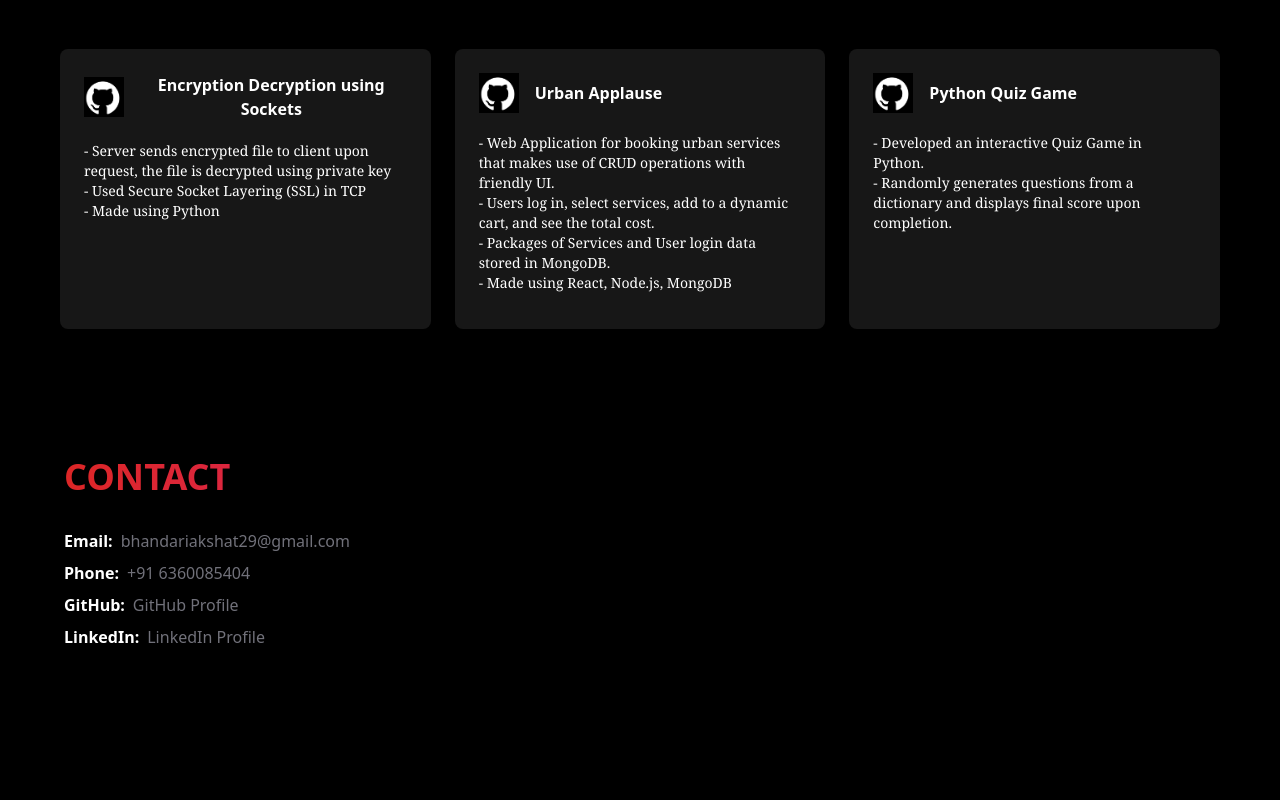
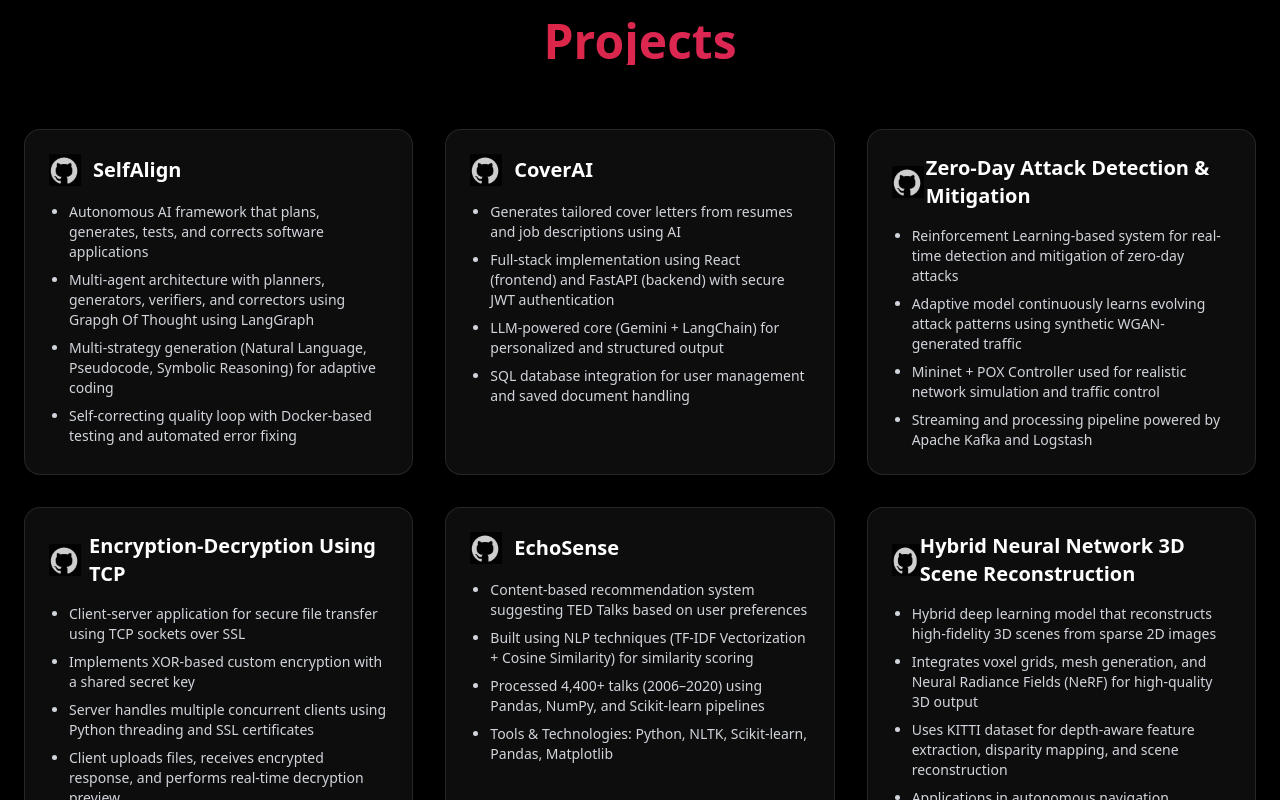
Before and after one commit to akshatb29/MyPortfolio, a React (Create React App) app: page / in a window 1280 px wide. Shown: the part 1720-2520 px from the top of the page. Before the commit the page ends 2489 px from the top, so only its background shows below. Built offline with nearby package versions, Linux system fonts and the light colour scheme.

Commit message:
Update Projects.jsx

```diff
--- a/src/components/Projects.jsx
+++ b/src/components/Projects.jsx
@@ -1,58 +1,142 @@
+//projects
 import React from 'react';
 import github1 from '../assets/github1.png';
 
+const projectData = [
+    // Top 3 main projects (updated)
+    {
+        title: "SelfAlign",
+        link: "https://github.com/selfalign-repo",
+        points: [
+            "Autonomous AI framework that plans, generates, tests, and corrects software applications",
+            "Multi-agent architecture with planners, generators, verifiers, and correctors using Grapgh Of Thought using LangGraph",
+            "Multi-strategy generation (Natural Language, Pseudocode, Symbolic Reasoning) for adaptive coding",
+            "Self-correcting quality loop with Docker-based testing and automated error fixing"
+        ]
+    },
+    {
+        title: "CoverAI",
+        link: "https://github.com/coverai-repo",
+        points: [
+            "Generates tailored cover letters from resumes and job descriptions using AI",
+            "Full-stack implementation using React (frontend) and FastAPI (backend) with secure JWT authentication",
+            "LLM-powered core (Gemini + LangChain) for personalized and structured output",
+            "SQL database integration for user management and saved document handling"
+        ]
+    },
+    {
+        title: "Zero-Day Attack Detection & Mitigation",
+        link: "https://github.com/your-zero-day-repo",
+        points: [
+            "Reinforcement Learning-based system for real-time detection and mitigation of zero-day attacks",
+            "Adaptive model continuously learns evolving attack patterns using synthetic WGAN-generated traffic",
+            "Mininet + POX Controller used for realistic network simulation and traffic control",
+            "Streaming and processing pipeline powered by Apache Kafka and Logstash"
+        ]
+    },
+
+    {
+        title: "Encryption-Decryption Using TCP",
+        link: "https://github.com/akshatb29/ENCRYPTION-DECRYPTION-USING-TCP",
+        points: [
+            "Client-server application for secure file transfer using TCP sockets over SSL",
+            "Implements XOR-based custom encryption with a shared secret key",
+            "Server handles multiple concurrent clients using Python threading and SSL certificates",
+            "Client uploads files, receives encrypted response, and performs real-time decryption preview"
+        ]
+    },
+
+    {
+        title: "EchoSense",
+        link: "https://github.com/echosense-repo",
+        points: [
+            "Content-based recommendation system suggesting TED Talks based on user preferences",
+            "Built using NLP techniques (TF-IDF Vectorization + Cosine Similarity) for similarity scoring",
+            "Processed 4,400+ talks (2006–2020) using Pandas, NumPy, and Scikit-learn pipelines",
+            "Tools & Technologies: Python, NLTK, Scikit-learn, Pandas, Matplotlib"
+        ]
+    },
+    // Remaining 6 projects unchanged
+    {
+        title: "Hybrid Neural Network 3D Scene Reconstruction",
+        link: "https://github.com/your-3d-reconstruction-repo",
+        points: [
+            "Hybrid deep learning model that reconstructs high-fidelity 3D scenes from sparse 2D images",
+            "Integrates voxel grids, mesh generation, and Neural Radiance Fields (NeRF) for high-quality 3D output",
+            "Uses KITTI dataset for depth-aware feature extraction, disparity mapping, and scene reconstruction",
+            "Applications in autonomous navigation, robotics, and AR/VR systems with reduced LiDAR dependency"
+        ]
+    }
+    ,
+
+    ,
+    // {
+    //     title: "Portfolio Website",
+    //     link: "#",
+    //     points: [
+    //         "Personal portfolio showcasing skills & projects",
+    //         "Built with React & Tailwind",
+    //         "Fully responsive"
+    //     ]
+    // },
+    // ,
+    // {
+    //     title: "Weather Dashboard",
+    //     link: "#",
+    //     points: [
+    //         "Fetches weather data using OpenWeather API",
+    //         "Responsive UI with graphs",
+    //         "Built with React and Chart.js"
+    //     ]
+    // }
+];
+
 const Projects = () => {
     return (
-        <div className='max-w-[1200px] mx-auto pb-4' id='projects'>
-            <div className="my-auto mx-5">
-                <h2 className="text-4xl font-bold mb-14 primary-color">PROJECTS</h2>
+        <section className="max-w-[1400px] mx-auto px-6 py-16" id="projects">
+            <h2 className="text-5xl font-extrabold px-5 primary-color text-center mb-16">
+                Projects
+            </h2>
 
-                <div className='text-white grid grid-cols-1 sm:grid-cols-2 md:grid-cols-3 gap-6 text-center'>
-                    <div className='bg-neutral-900 p-6 rounded-lg shadow-lg transition-transform transform hover:scale-105'>
-                        <h3 className='flex items-center justify-start font-bold text-1.5xl'>
-                            <a href="https://github.com/your-repo-link" target="_blank">
-                                <img src={github1} alt="GitHub" className="w-10 h-10 mr-4" />
-                            </a>
-                            Encryption Decryption using Sockets
-                        </h3>
-                        <div className='font-serif mt-2 text-sm overflow-y-auto h-auto py-3'>
-                            <p className='text-left'>- Server sends encrypted file to client upon request, the file is decrypted using private key</p>
-                            <p className='text-left'>- Used Secure Socket Layering (SSL) in TCP</p>
-                            <p className='text-left'>- Made using Python</p>
+            <div className="grid gap-8 grid-cols-1 sm:grid-cols-2 lg:grid-cols-3">
+                {projectData.map((project, index) => (
+                    <div
+                        key={index}
+                        className="relative bg-white/5 border border-white/10
+                                   rounded-2xl shadow-lg p-6 backdrop-blur-sm
+                                   hover:shadow-xl hover:border-purple-500/50
+                                   transition-all duration-300 group
+                                   flex flex-col justify-between
+                                   min-h-[320px]"
+                    >
+                        <div>
+                            <h3 className="flex items-center text-xl font-bold text-white mb-4">
+                                <a href={project.link} target="_blank" rel="noopener noreferrer">
+                                    <img
+                                        src={github1}
+                                        alt="GitHub"
+                                        className="w-8 h-8 mr-3 opacity-80 group-hover:opacity-100 transition"
+                                    />
+                                </a>
+                                {project.title}
+                            </h3>
+                            <ul className="text-sm text-gray-300 space-y-2 text-left list-disc list-outside pl-5">
+                                {project.points.map((point, i) => (
+                                    <li key={i}>{point}</li>
+                                ))}
+                            </ul>
+                        </div>
+
+                        {/* Glow hover border */}
+                        <div className="absolute inset-0 rounded-2xl border border-transparent
+                                        group-hover:border-purple-400/50
+                                        group-hover:shadow-[0_0_20px_rgba(168,85,247,0.4)] transition">
                         </div>
                     </div>
-
-                    <div className='bg-neutral-900 p-6 rounded-lg shadow-lg transition-transform transform hover:scale-105'>
-                        <h3 className='flex items-center justify-start font-bold text-1.5xl'>
-                            <a href="https://github.com/your-repo-link" target="_blank">
-                                <img src={github1} alt="GitHub" className="w-10 h-10 mr-4" />
-                            </a>
-                            Urban Applause
-                        </h3>
-                        <div className='font-serif mt-2 text-sm overflow-y-auto h-auto py-3'>
-                            <p className='text-left'>- Web Application for booking urban services that makes use of CRUD operations with friendly UI.</p>
-                            <p className='text-left'>- Users log in, select services, add to a dynamic cart, and see the total cost.</p>
-                            <p className='text-left'>- Packages of Services and User login data stored in MongoDB.</p>
-                            <p className='text-left'>- Made using React, Node.js, MongoDB</p>
-                        </div>
-                    </div>
-
-                    <div className='bg-neutral-900 p-6 rounded-lg shadow-lg transition-transform transform hover:scale-105'>
-                        <h3 className='flex items-center justify-start font-bold text-1.5xl'>
-                            <a href="https://github.com/your-repo-link" target="_blank">
-                                <img src={github1} alt="GitHub" className="w-10 h-10 mr-4" />
-                            </a>
-                            Python Quiz Game
-                        </h3>
-                        <div className='font-serif mt-2 text-sm overflow-y-auto h-auto py-3'>
-                            <p className='text-left'>- Developed an interactive Quiz Game in Python.</p>
-                            <p className='text-left'>- Randomly generates questions from a dictionary and displays final score upon completion.</p>
-                        </div>
-                    </div>
-                </div>
+                ))}
             </div>
-        </div>
+        </section>
     );
-}
+};
 
 export default Projects;
```
